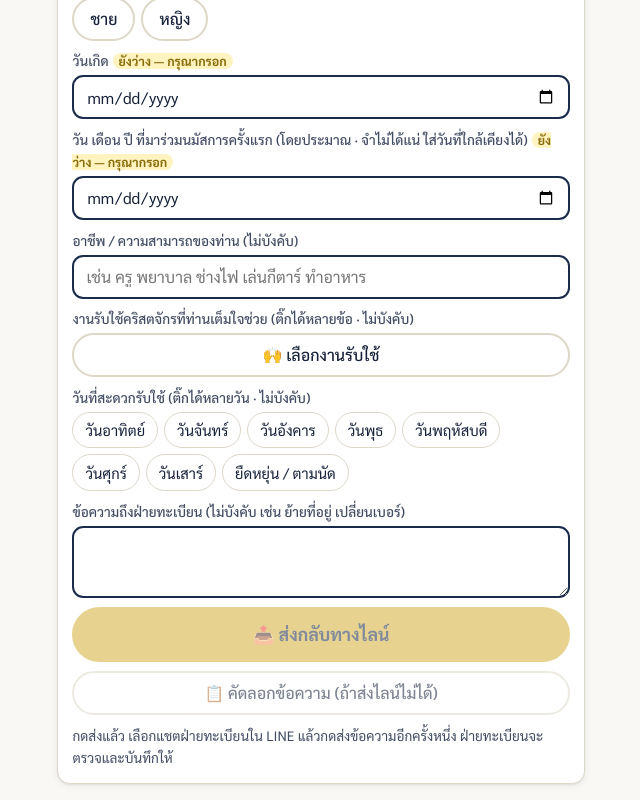
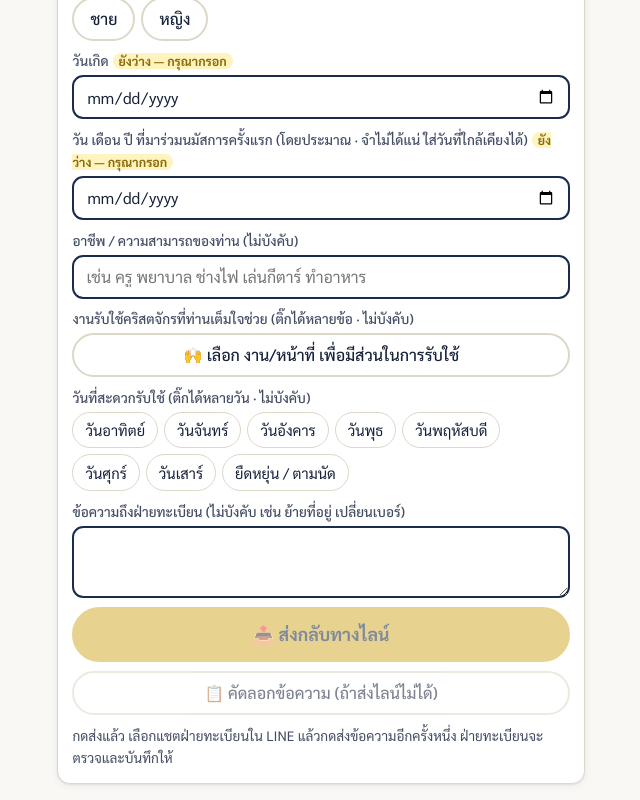
Before and after one commit to Cornerstone-church-huahin/church-accounting, a React (Vite) app: page /#/form in a window 1280 px wide. Shown: the part 750-1550 px from the top of the page, without its empty margins (319-959 px from the left). Built offline with nearby package versions, Linux system fonts and the light colour scheme.

Commit message:
แบบฟอร์มสมาชิก: ปุ่มเลือก งาน/หน้าที่ เพื่อมีส่วนในการรับใช้
Co-Authored-By: Claude Sonnet 5.5 <noreply@anthropic.com>
Claude-Session: https://claude.ai/code/session_01JySEZtM4UKRZUaisQaFcB3

```diff
--- a/scripts/memberform-test.mjs
+++ b/scripts/memberform-test.mjs
@@ -52,10 +52,10 @@ try {
   await p2.getByLabel(/อาชีพ \/ ความสามารถ/).fill('พยาบาล')
   const yBirth = (await p2.getByLabel('วันเกิด').boundingBox()).y, ySk = (await p2.getByLabel(/อาชีพ \/ ความสามารถ/).boundingBox()).y, yF = (await p2.getByLabel(/ที่มาร่วมนมัสการครั้งแรก/).boundingBox()).y
   must(yBirth < yF && yF < ySk, 'first-visit date directly after birth date')
-  const yFirst = (await p2.getByLabel(/ที่มาร่วมนมัสการครั้งแรก/).boundingBox()).y, yServe = (await p2.getByRole('button', { name: /เลือกงานรับใช้/ }).boundingBox()).y
+  const yFirst = (await p2.getByLabel(/ที่มาร่วมนมัสการครั้งแรก/).boundingBox()).y, yServe = (await p2.getByRole('button', { name: /เลือก งาน\/หน้าที่ เพื่อมีส่วนในการรับใช้/ }).boundingBox()).y
   must(yFirst < yServe, 'first-visit date is above the serve popup button')
   must(await p2.getByRole('checkbox', { name: /ครัว/ }).count() === 0, 'serve options are not inline on the form')
-  await p2.getByRole('button', { name: /เลือกงานรับใช้/ }).click()
+  await p2.getByRole('button', { name: /เลือก งาน\/หน้าที่ เพื่อมีส่วนในการรับใช้/ }).click()
   await p2.getByRole('checkbox', { name: /ครัว/ }).click()
   await p2.getByRole('checkbox', { name: /^อื่นๆ/ }).click()
   await p2.getByLabel('งานรับใช้อื่นๆ').fill('ตัดผมให้เด็ก')
--- a/src/pages/MemberFormPage.tsx
+++ b/src/pages/MemberFormPage.tsx
@@ -108,7 +108,7 @@ function FormBody({ link, grouped, onReselect }: { link: FormLink | null; groupe
       <div className="field"><label htmlFor="mf-first">วัน เดือน ปี ที่มาร่วมนมัสการครั้งแรก <span className="muted small">(โดยประมาณ · จำไม่ได้แน่ ใส่วันที่ใกล้เคียงได้)</span>{!f.first && <span className="mform__empty">ยังว่าง — กรุณากรอก</span>}</label><input id="mf-first" className="input" type="date" value={f.first} onChange={(e) => set({ first: e.target.value })} /></div>
       <div className="field"><label htmlFor="mf-skills">อาชีพ / ความสามารถของท่าน <span className="muted small">(ไม่บังคับ)</span></label><input id="mf-skills" className="input" value={f.skills} onChange={(e) => set({ skills: e.target.value })} placeholder="เช่น ครู พยาบาล ช่างไฟ เล่นกีตาร์ ทำอาหาร" /></div>
       <div className="field"><label id="mf-serve">งานรับใช้คริสตจักรที่ท่านเต็มใจช่วย <span className="muted small">(ติ๊กได้หลายข้อ · ไม่บังคับ)</span></label>
-        <button type="button" className="btn btn--ghost btn--block" aria-haspopup="dialog" onClick={() => setPickServe(true)}>🙌 เลือกงานรับใช้{serve.length ? ` (เลือกแล้ว ${serve.length} ข้อ)` : ''}</button>
+        <button type="button" className="btn btn--ghost btn--block" aria-haspopup="dialog" onClick={() => setPickServe(true)}>🙌 เลือก งาน/หน้าที่ เพื่อมีส่วนในการรับใช้{serve.length ? ` (เลือกแล้ว ${serve.length} ข้อ)` : ''}</button>
         {serve.length > 0 && (
           <div className="mform__chips" style={{ marginTop: 6 }} aria-label="งานรับใช้ที่เลือกไว้">
             {serve.map((o) => <span key={o} className="mform__chip on">✓ {o === OTHER_SERVE && f.other.trim() ? `${OTHER_SERVE}: ${f.other.trim()}` : o}</span>)}
@@ -123,7 +123,7 @@ function FormBody({ link, grouped, onReselect }: { link: FormLink | null; groupe
       <button type="button" className="btn btn--gold bigbtn btn--block" disabled={!ok} onClick={sendLine}>📤 ส่งกลับทางไลน์</button>
       <button type="button" className="btn btn--ghost btn--block" disabled={!ok} onClick={copy}>{copied ? '✓ คัดลอกแล้ว' : '📋 คัดลอกข้อความ (ถ้าส่งไลน์ไม่ได้)'}</button>
       {pickServe && (
-        <Sheet title="เลือกงานรับใช้" onClose={() => setPickServe(false)}>
+        <Sheet title="เลือก งาน/หน้าที่ เพื่อมีส่วนในการรับใช้" onClose={() => setPickServe(false)}>
           <p className="small muted" style={{ margin: 0 }}>ติ๊กได้หลายข้อ — งานที่ท่านเต็มใจช่วยคริสตจักร</p>
           <div className="mform__chips" role="group" aria-label="งานรับใช้">
             {[...SERVE_OPTIONS, OTHER_SERVE].map((o) => <button key={o} type="button" role="checkbox" aria-checked={serve.includes(o)} className={`mform__chip${serve.includes(o) ? ' on' : ''}`} onClick={() => toggle(serve, o, setServe)}>{serve.includes(o) ? '✓ ' : ''}{o}</button>)}
```
